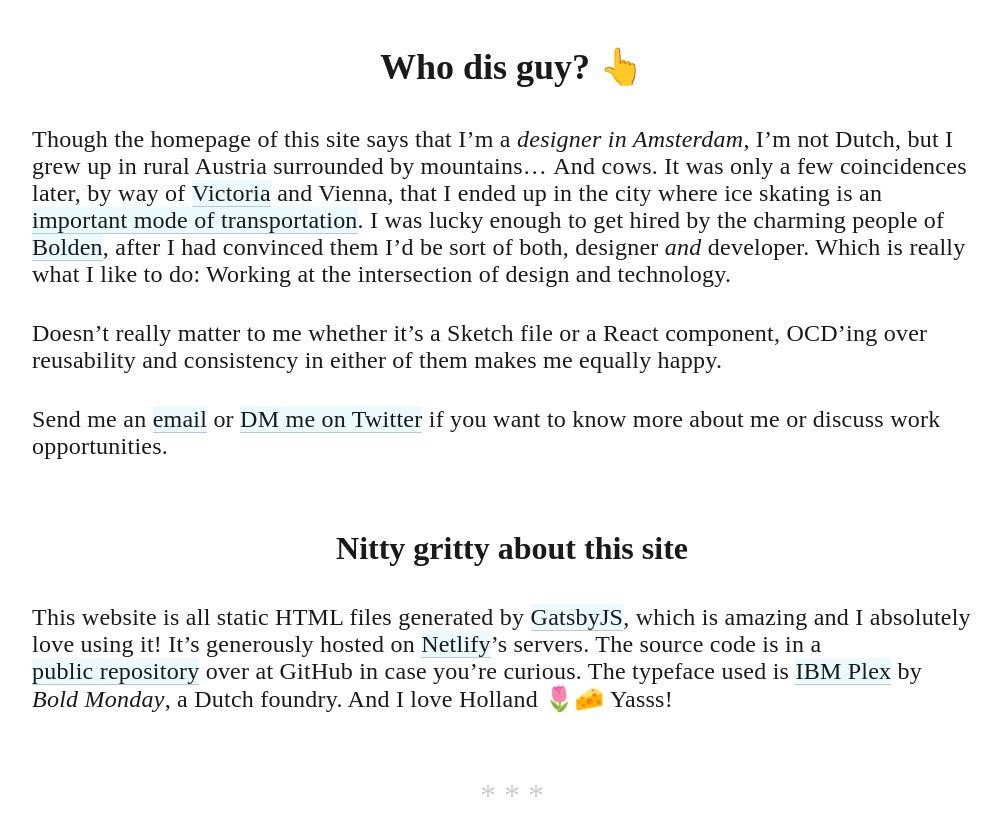
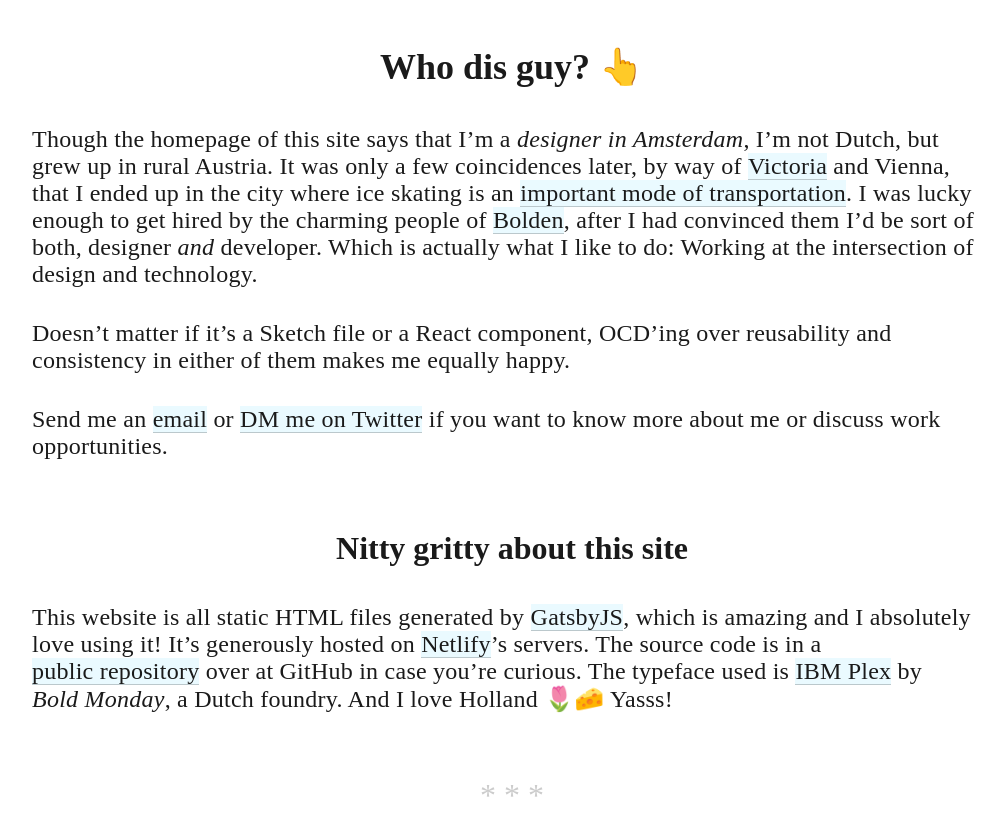
Before and after one commit to rppld/blog, a Gatsby site: page /about in a window 1280 px wide. Shown: the part 960-1796 px from the top of the page, without its empty margins (128-1133 px from the left). Built offline with nearby package versions, Linux system fonts and the light colour scheme; Gatsby itself is replaced by a stand-in of ours.

Commit message:
Edit copy on About page

```diff
--- a/src/pages/about.js
+++ b/src/pages/about.js
@@ -47,9 +47,8 @@
 
       <Paragraph>
         Though the homepage of this site says that I&rsquo;m a{" "}
-        <em>designer in Amsterdam</em>, I&rsquo;m not Dutch, but I grew up in
-        rural Austria surrounded by mountains… And cows. It was only a few
-        coincidences later, by way of{" "}
+        <em>designer in Amsterdam</em>, I&rsquo;m not Dutch, but grew up in
+        rural Austria. It was only a few coincidences later, by way of{" "}
         <Link href="https://goo.gl/maps/iRq5h9F1xuR2" target="_blank">
           Victoria
         </Link>{" "}
@@ -63,14 +62,14 @@
         <Link href="https://www.bolden.nl/" target="_blank">
           Bolden
         </Link>, after I had convinced them I&rsquo;d be sort of both, designer{" "}
-        <em>and</em> developer. Which is really what I like to do: Working at
+        <em>and</em> developer. Which is actually what I like to do: Working at
         the intersection of design and technology.
       </Paragraph>
 
       <Paragraph>
-        Doesn&rsquo;t really matter to me whether it&rsquo;s a Sketch file or a
-        React component, OCD&rsquo;ing over reusability and consistency in
-        either of them makes me equally happy.
+        Doesn&rsquo;t matter if it&rsquo;s a Sketch file or a React component,
+        OCD&rsquo;ing over reusability and consistency in either of them makes
+        me equally happy.
       </Paragraph>
 
       <Paragraph>
```
